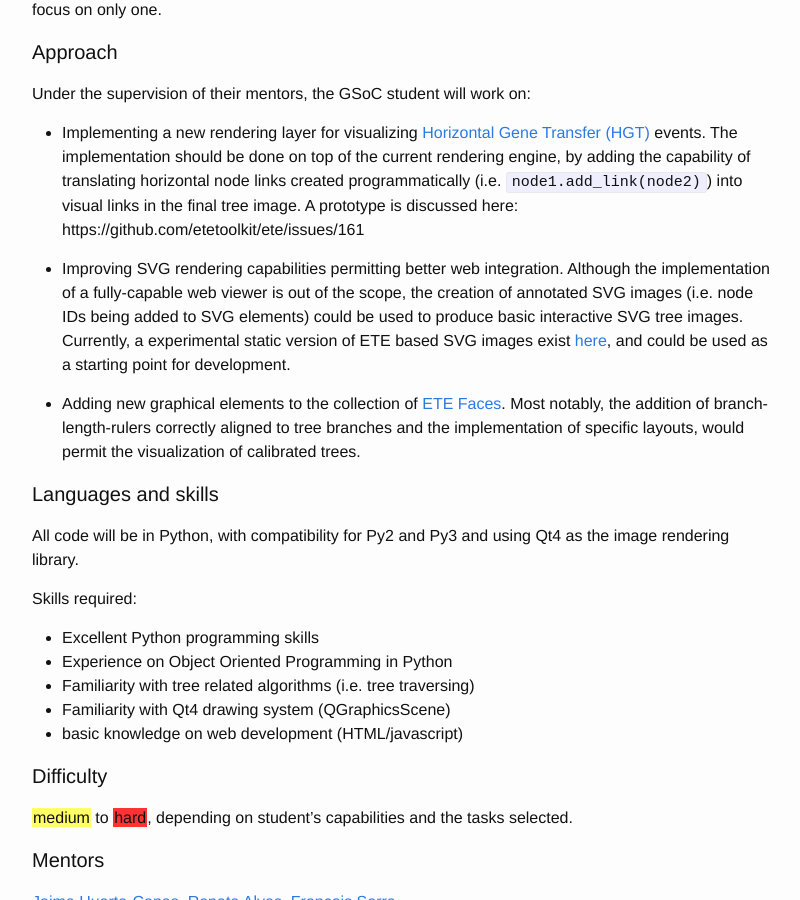
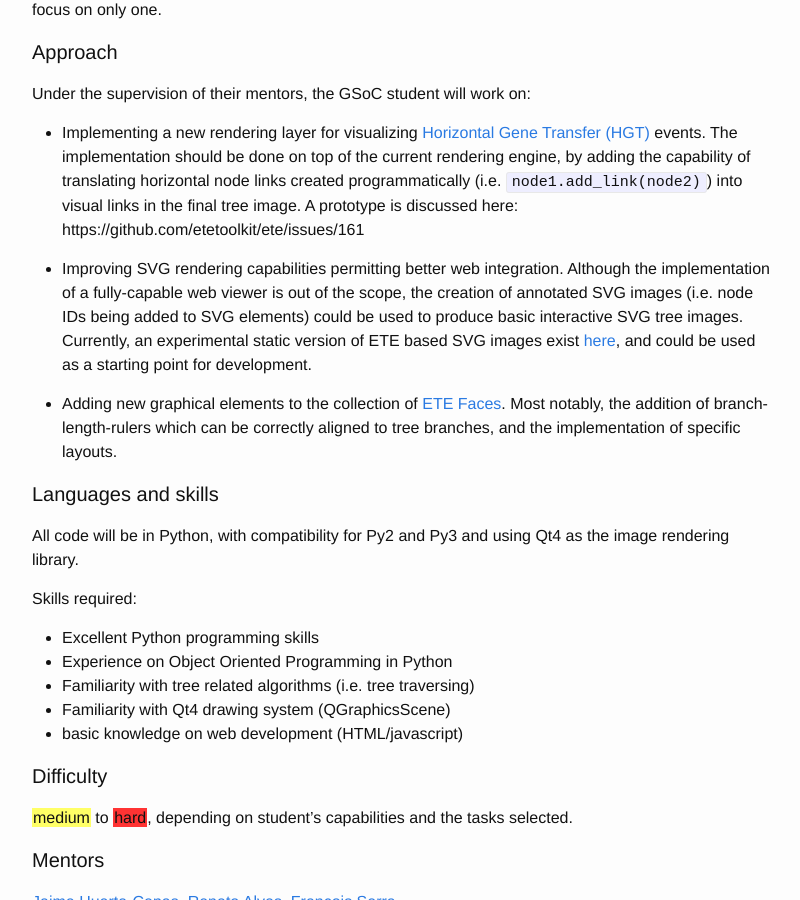
Before and after one commit to OBF/GSoC, a Jekyll site: the page built from 00_ideas.md, in a window 1280 px wide and 900 px high, scrolled down 11820 px. Shown: the whole window, without its empty margins (238-1038 px from the left). Built offline with Jekyll 4.4.1, drawn with Linux system fonts in a browser that asks for light colours.

Commit message:
better descriptions

```diff
--- a/00_ideas.md
+++ b/00_ideas.md
@@ -482,15 +482,14 @@ Under the supervision of their mentors, the GSoC student will work on:
   integration. Although the implementation of a fully-capable web viewer is out
   of the scope, the creation of annotated SVG images (i.e. node IDs being added
   to SVG elements) could be used to produce basic interactive SVG tree
-  images. Currently, a experimental static version of ETE based SVG images exist
+  images. Currently, an experimental static version of ETE based SVG images exist
   [here](http://etetoolkit.org/treeview), and could be used as a starting point
   for development.
 
 * Adding new graphical elements to the collection of
   [ETE Faces](http://etetoolkit.org/docs/latest/reference/reference_treeview.html#faces). Most
-  notably, the addition of branch-length-rulers correctly aligned to tree branches and
-  the implementation of specific layouts, would permit the visualization of
-  calibrated trees.
+  notably, the addition of branch-length-rulers which can be correctly aligned to tree branches, and
+  the implementation of specific layouts.
 
 #### Languages and skills
 
```
